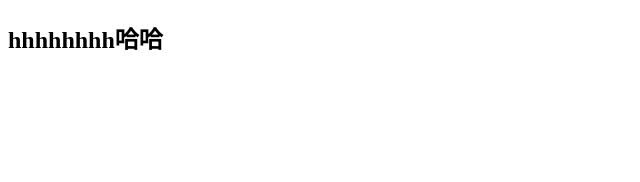
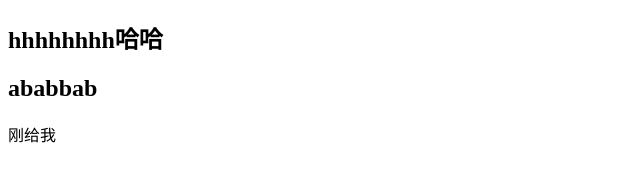
Before and after one commit to qingjiu-66/test_002, a plain HTML site: page index.html in a window 1280 px wide. Shown: the whole page, without its empty margins (0-640 px from the left). Drawn offline with Linux system fonts and the light colour scheme.

Commit message:
register分支修改

```diff
--- a/index.html
+++ b/index.html
@@ -8,5 +8,7 @@
 </head>
 <body>
     <h2>hhhhhhhh哈哈</h2>
+    <h2>ababbab</h2>
+    刚给我
 </body>
 </html>
```
